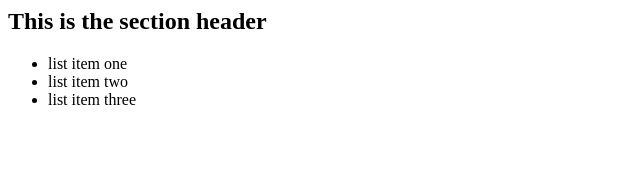
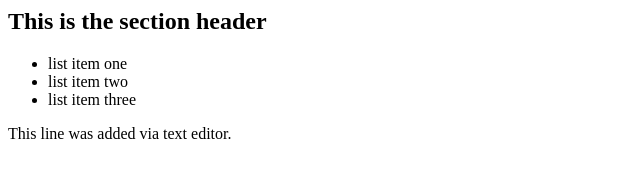
Before and after one commit to justintillman/test, a plain HTML site: page index.html in a window 1280 px wide. Shown: the whole page, without its empty margins (0-640 px from the left). Drawn offline with Linux system fonts and the light colour scheme.

Commit message:
added a line via text editor

```diff
--- a/index.html
+++ b/index.html
@@ -8,6 +8,10 @@
 		<li>list item two</li>
 		<li>list item three</li>
 	</ul>
+
+</p>
+<p>
+This line was added via text editor.
 </p>
 </body>
 </html>
```
